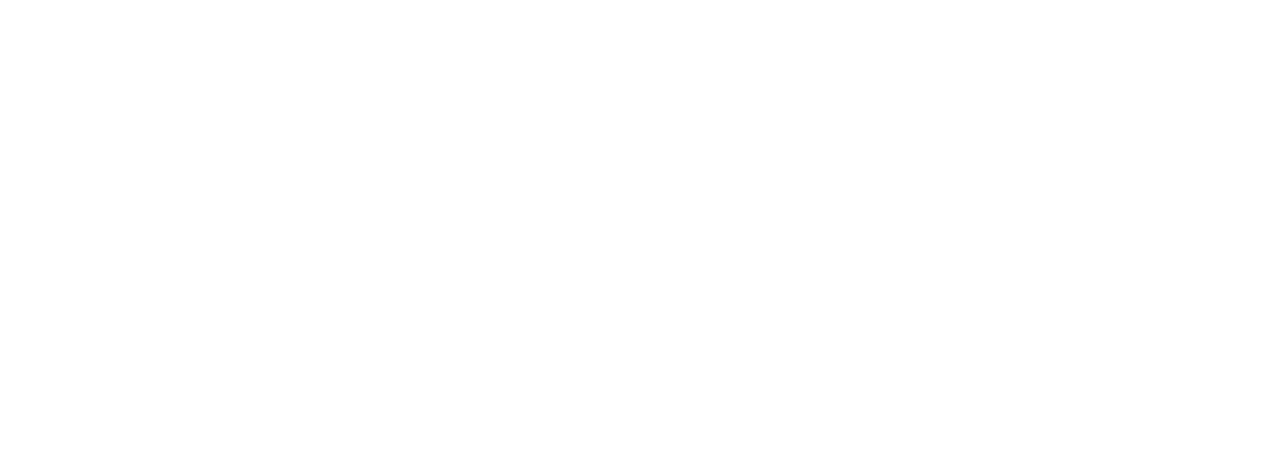
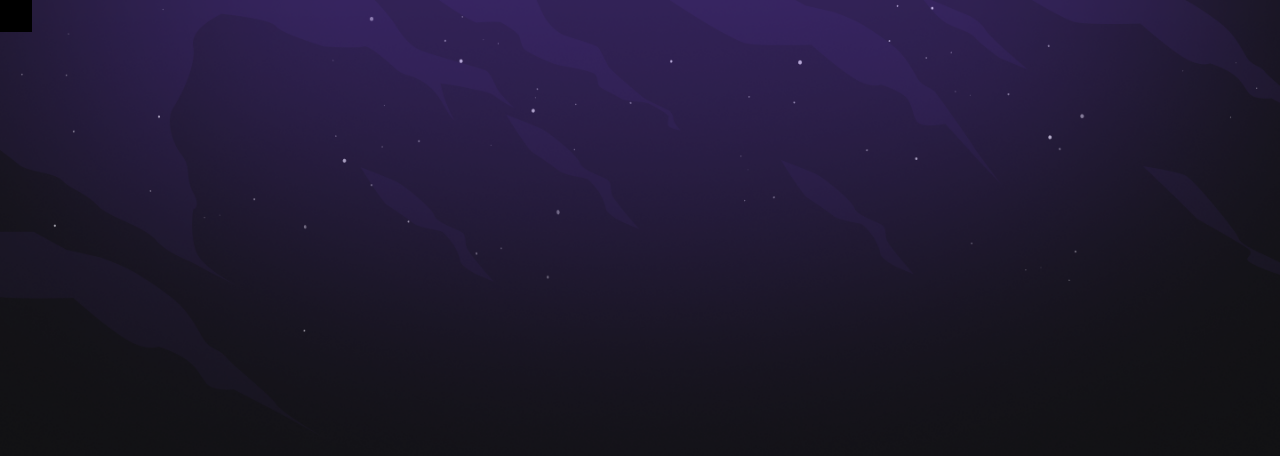
Before and after one commit to lucasnetwork/nlw-esports, a React (Vite) app: page / in a window 1280 px wide. Shown: the top 456 px of the page. Built offline with nearby package versions, Linux system fonts and the light colour scheme.

Commit message:
add image background

```diff
--- a/index.html
+++ b/index.html
@@ -6,7 +6,7 @@
     <meta name="viewport" content="width=device-width, initial-scale=1.0" />
     <title>Vite + React + TS</title>
   </head>
-  <body>
+  <body class="bg-[#121214] bg-galaxy bg-cover bg-no-repeat">
     <div id="root"></div>
     <script type="module" src="/src/main.tsx"></script>
   </body>
--- /dev/null
+++ b/postcss.config.cjs
@@ -0,0 +1,6 @@
+module.exports = {
+  plugins: {
+    tailwindcss: {},
+    autoprefixer: {},
+  },
+}
--- a/src/App.tsx
+++ b/src/App.tsx
@@ -2,7 +2,7 @@
 function App() {
 
   return (
-    <div className="App"></div>
+    <div className="w-8 h-8 bg-black text-zinc-400 "></div>
   )
 }
 
--- a/tailwind.config.cjs
+++ b/tailwind.config.cjs
@@ -1,10 +1,16 @@
 /** @type {import('tailwindcss').Config} */
 module.exports = {
   content: [
-    './src/**/*.tsx'
+    './src/**/*.tsx',
+    './index.html'
   ],
   theme: {
-    extend: {},
+    extend: {
+      backgroundImage:{
+        galaxy:"url('/background-galaxy.png')"
+      }
+    }
+    ,
   },
   plugins: [],
 }
```
Also changed, not shown: public/background-galaxy.png (renamed from src/assets/background-galaxy.png).
